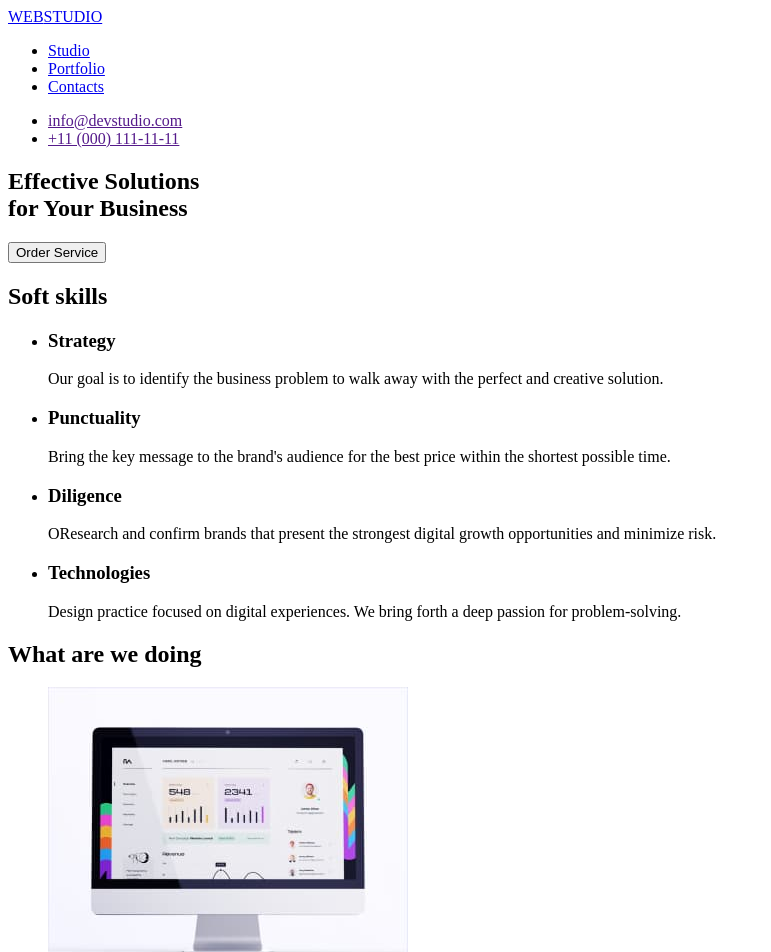
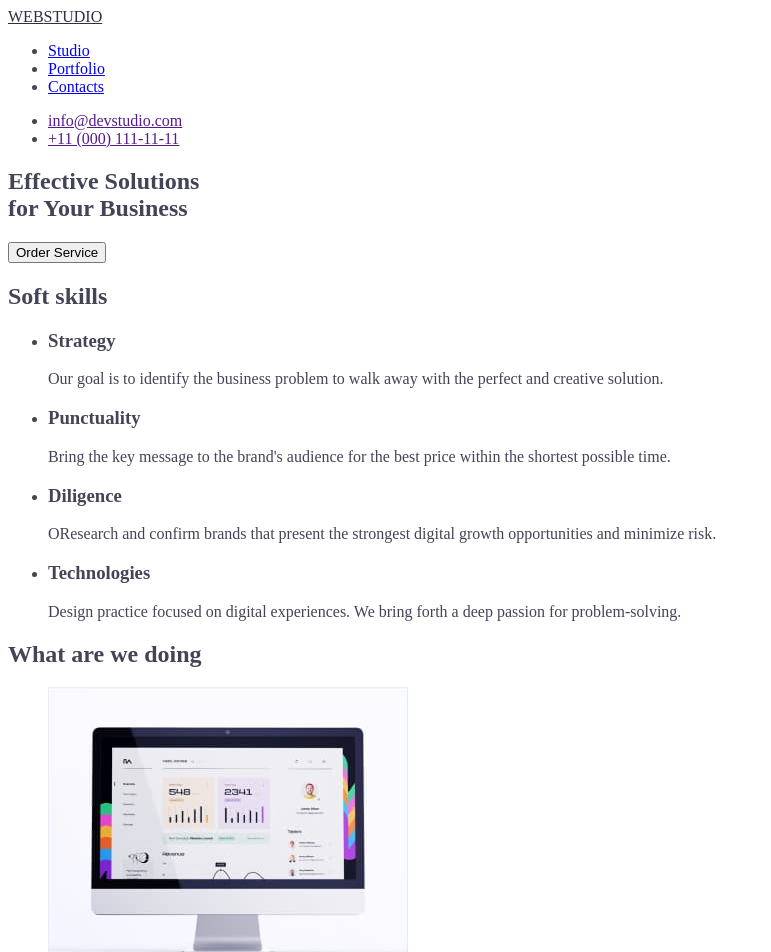
Before and after one commit to Oleksander-Kozlov/goit-markup-hw-01, a plain HTML site: page index.html in a window 1280 px wide. Shown: the top 952 px of the page, without its empty margins (0-771 px from the left). Drawn offline with Linux system fonts and the light colour scheme.

Commit message:
edit HTML
тег <button> перенесли в section

```diff
--- a/css/style.css
+++ b/css/style.css
@@ -1,4 +1,15 @@
-.body {
-    background-color: rgb(213, 211, 226);
-    color: rgb(39, 195, 192);
+body {
+    background-color: #FFFFFF;
+    color: #434455;
+    c
 }
+
+.logo {
+    color: #2E2F42;
+}
+
+/* основной цвет текста #2E2F42; */
+/* доп цвет #434455  #4D5AE5*/
+
+/* акцент #4D5AE5 */
+/* #FFFFFF; бекграунд */
--- a/index.html
+++ b/index.html
@@ -5,12 +5,13 @@
     <meta http-equiv="X-UA-Compatible" content="IE=edge" />
     <meta name="viewport" content="width=device-width, initial-scale=1.0" />
     <title>Document</title>
+    <link rel="stylesheet" href="./css/style.css" />
   </head>
   <body>
     <!-- Шапка -->
-    <header>
+    <header class="page-header">
       <nav>
-        <a href="/"> <span>WEB</span>STUDIO</a>
+        <a href="/" class="logo"> <span>WEB</span>STUDIO</a>
         <ul>
           <li><a href="#">Studio</a></li>
           <li><a href="#">Portfolio</a></li>
@@ -29,9 +30,8 @@
           Effective Solutions <br />
           for Your Business
         </h1>
+        <button type="button">Order Service</button>
       </section>
-
-      <button type="button">Order Service</button>
       <!-- softskils -->
       <section>
         <h2>Soft skills</h2>
```
Also changed, not shown: contacts.html (+3 -3 lines).
